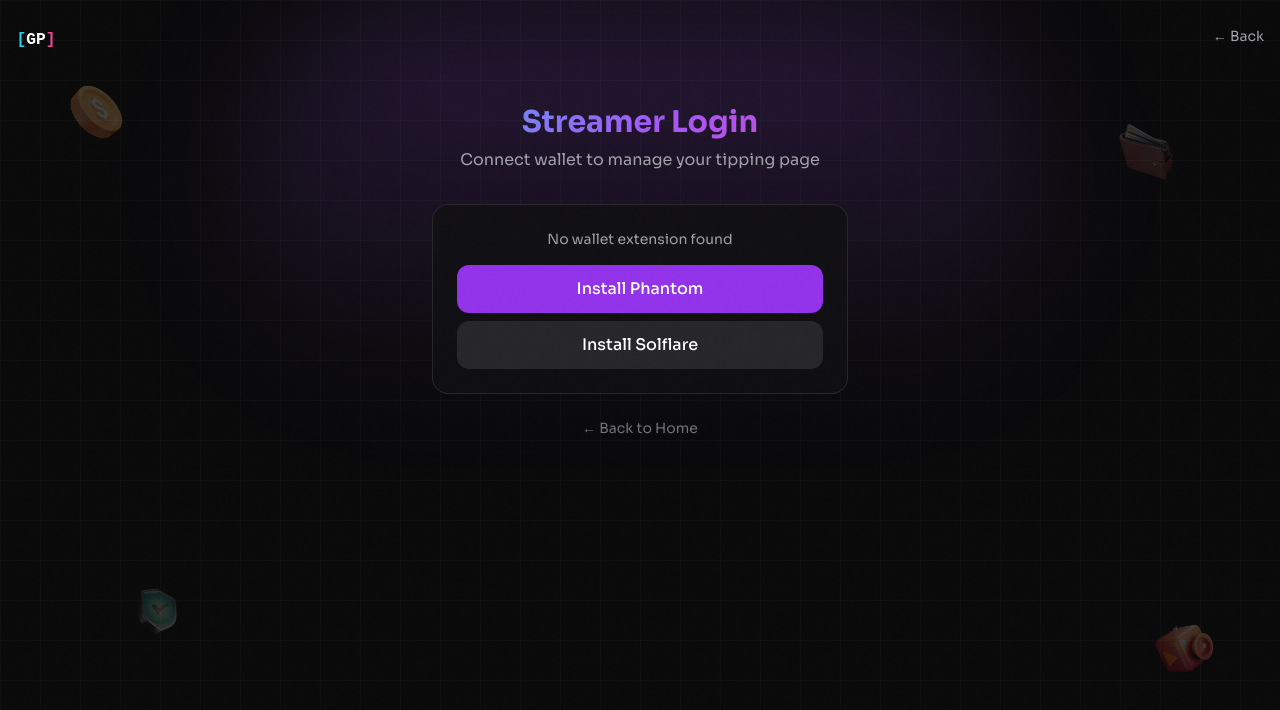
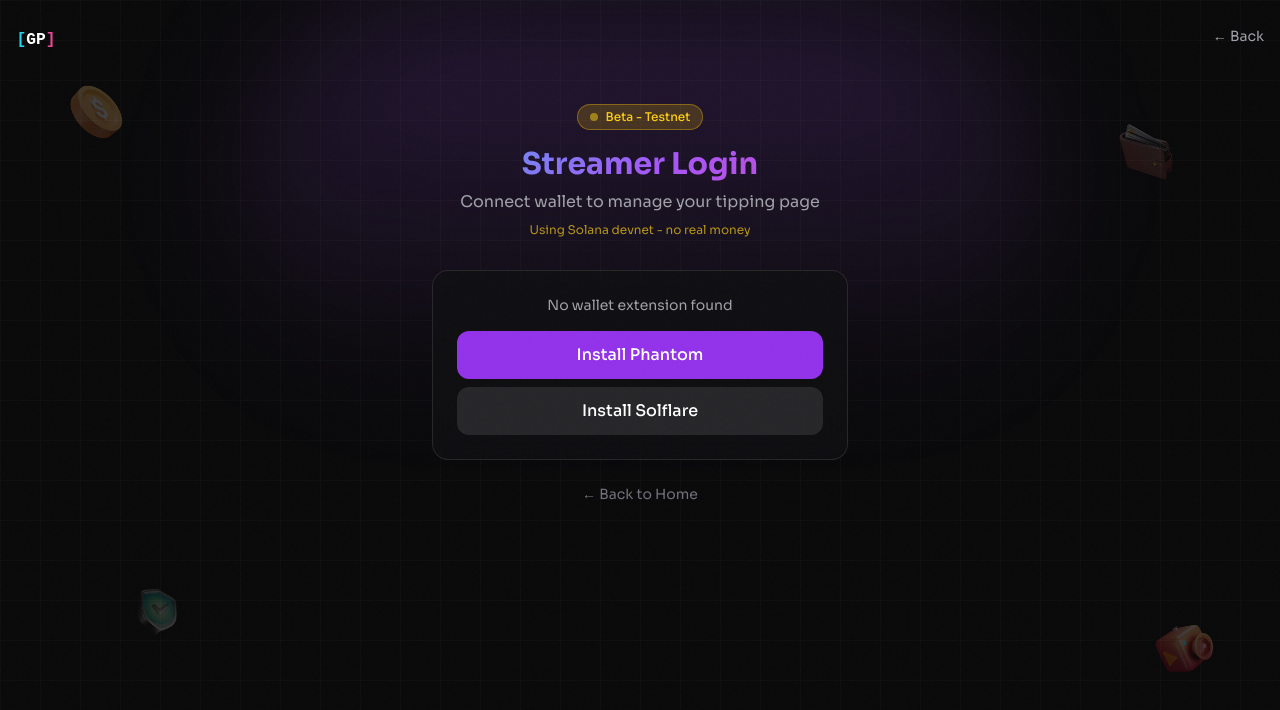
Before and after one commit to Gliana-Labs/gliana-pay-web, a SvelteKit app: page /login in a window 1280 px wide. Shown: the top 710 px of the page. Built offline with nearby package versions, Linux system fonts and the light colour scheme.

Commit message:
fix: add beta badge to login page and simplify wallet buttons

```diff
--- a/src/routes/login/+page.svelte
+++ b/src/routes/login/+page.svelte
@@ -614,9 +614,18 @@
     </div>
 
     <div class="relative z-10 max-w-md mx-auto px-4 py-8">
+      <!-- Beta Badge -->
+      <div class="flex justify-center mb-4">
+        <div class="flex items-center gap-2 px-3 py-1 bg-yellow-500/20 border border-yellow-500/40 rounded-full">
+          <span class="w-2 h-2 bg-yellow-400 rounded-full animate-pulse"></span>
+          <span class="text-xs font-medium text-yellow-400">Beta - Testnet</span>
+        </div>
+      </div>
+
       <div class="text-center mb-8">
         <h1 class="text-3xl font-bold text-gradient">Streamer Login</h1>
         <p class="text-zinc-400 mt-2">Connect wallet to manage your tipping page</p>
+        <p class="text-xs text-yellow-400/70 mt-2">Using Solana devnet - no real money</p>
       </div>
 
       <div class="glass-card rounded-2xl p-6 border border-white/10">
@@ -628,17 +637,19 @@
                 <button
                   on:click={() => handleConnectWallet(wallet)}
                   disabled={loading}
-                  class="w-full py-3 px-4 bg-zinc-800 hover:bg-zinc-700 disabled:opacity-50 rounded-xl font-medium transition-all flex items-center justify-center gap-3"
+                  class="w-full py-3 px-4 bg-zinc-800 hover:bg-zinc-700 disabled:opacity-50 rounded-xl font-medium transition-all"
                 >
                   {#if loading && selectedWallet?.name === wallet.name}
-                    <svg class="animate-spin h-5 w-5" viewBox="0 0 24 24">
-                      <circle class="opacity-25" cx="12" cy="12" r="10" stroke="currentColor" stroke-width="4" fill="none"></circle>
-                      <path class="opacity-75" fill="currentColor" d="M4 12a8 8 0 018-8V0C5.373 0 0 5.373 0 12h4z"></path>
-                    </svg>
+                    <span class="inline-flex items-center gap-2">
+                      <svg class="animate-spin h-4 w-4" viewBox="0 0 24 24">
+                        <circle class="opacity-25" cx="12" cy="12" r="10" stroke="currentColor" stroke-width="4" fill="none"></circle>
+                        <path class="opacity-75" fill="currentColor" d="M4 12a8 8 0 018-8V0C5.373 0 0 5.373 0 12h4z"></path>
+                      </svg>
+                      Connecting...
+                    </span>
                   {:else}
-                    <img src={wallet.icon} alt={wallet.name} class="w-5 h-5" />
+                    Connect {wallet.name}
                   {/if}
-                  Connect {wallet.name}
                 </button>
               {/each}
             </div>
```
